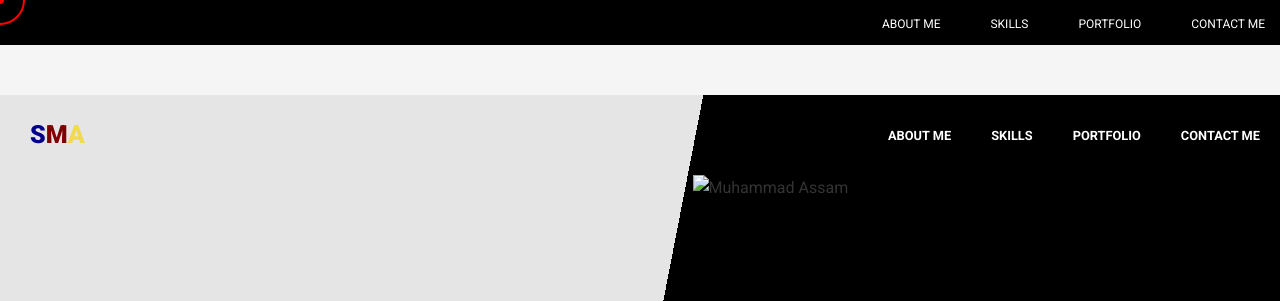
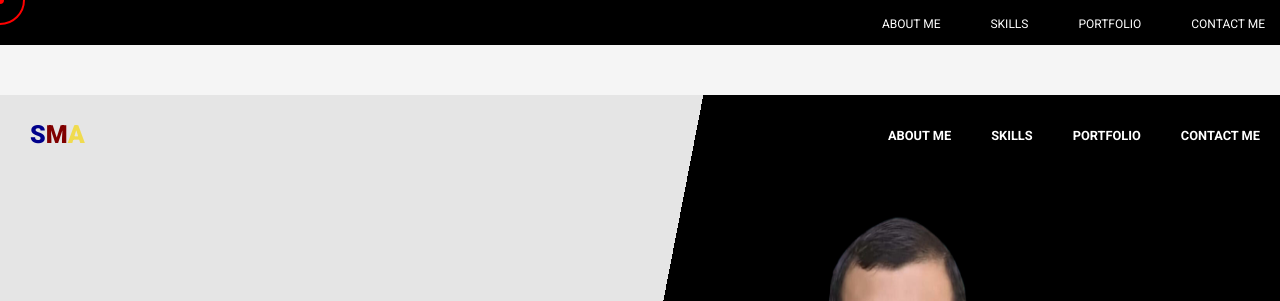
Before and after one commit to assam33/my-portfolio, a plain HTML site: page index.html in a window 1280 px wide. Shown: the top 301 px of the page. Drawn offline with Linux system fonts and the light colour scheme; the site is published under a folder, as on GitHub Pages, so addresses that start at the root find nothing.

Commit message:
Update index.html

```diff
--- a/index.html
+++ b/index.html
@@ -71,7 +71,7 @@
             </div>
     </div>
     <div class="hero-image">
-        <img src="/assets/images/Untitled design (1).png" alt="Muhammad Assam">
+        <img src="assets/images/Untitled design (1).png" alt="Muhammad Assam">
     </div>
     </div>
 </div>
```
